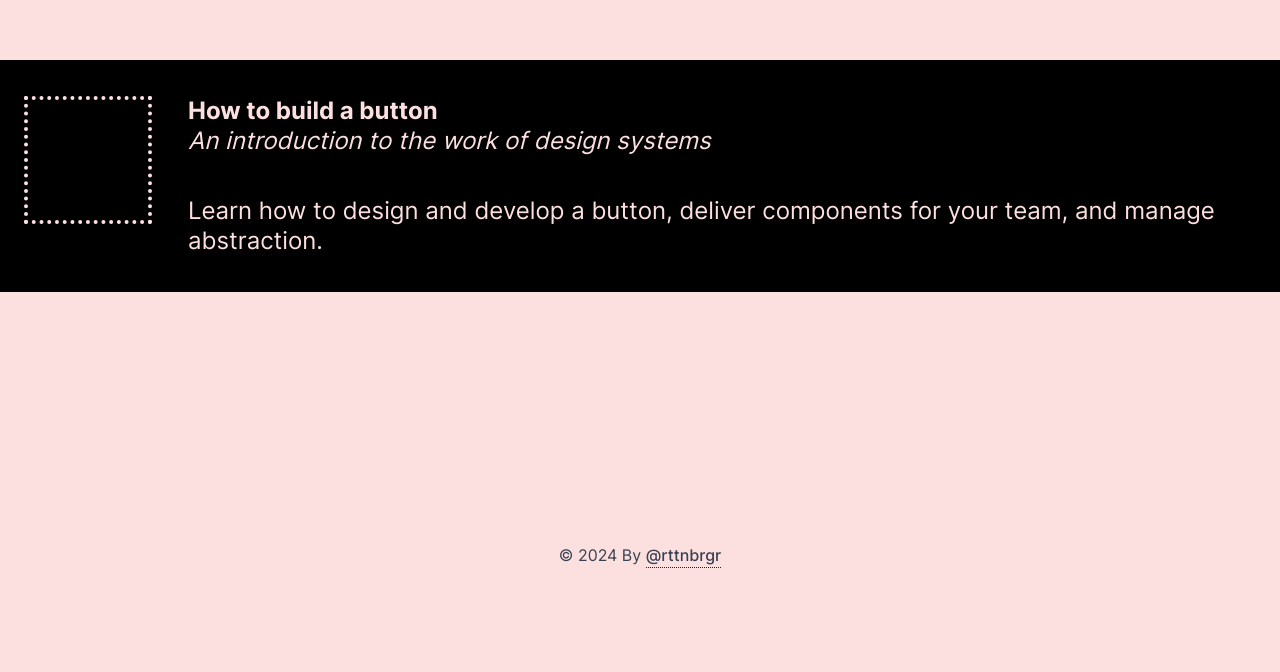
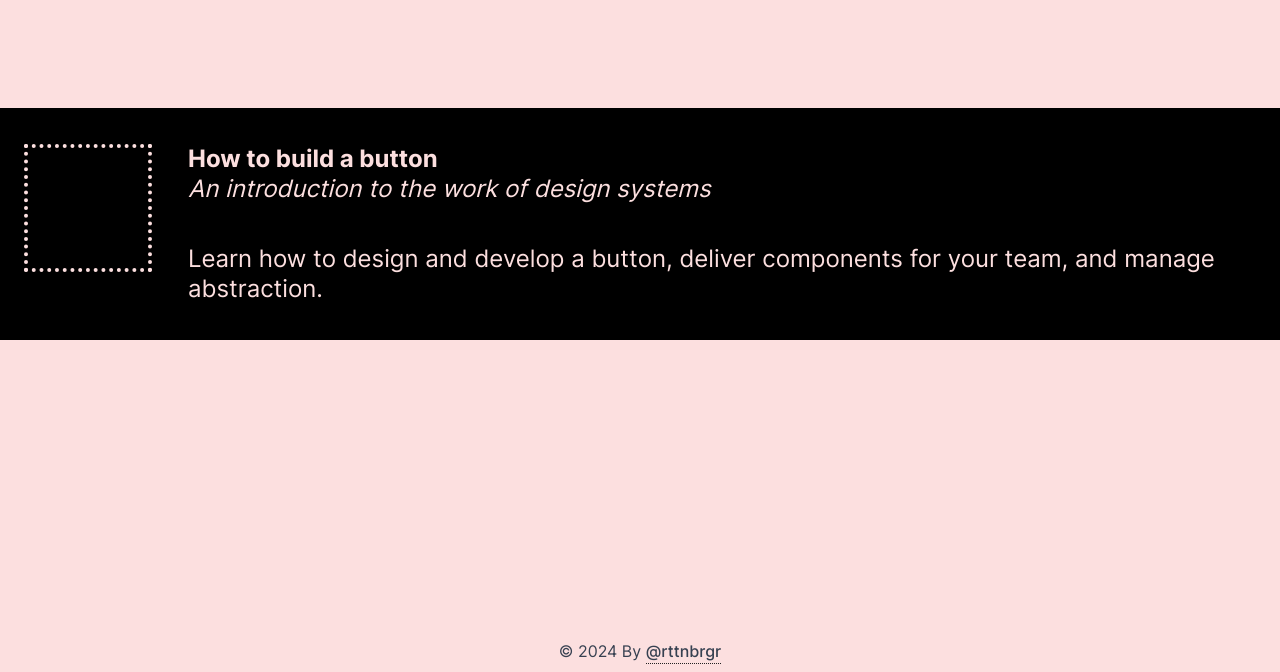
Before and after one commit to rttnbrgr/htmab-landing-page, a Next.js app: page / in a window 1280 px wide. Shown: the part 224-896 px from the top of the page. Before the commit the page ends 800 px from the top, so only its background shows below. Built offline with nearby package versions, Linux system fonts and the light colour scheme.

Commit message:
feat: extract black box

```diff
--- a/src/app/page.tsx
+++ b/src/app/page.tsx
@@ -4,6 +4,7 @@ import Head from 'next/head';
 import * as React from 'react';
 import '@/lib/env';
 
+import { BlackBox } from '@/components/black-box';
 import UnderlineLink from '@/components/links/UnderlineLink';
 
 /**
@@ -27,26 +28,7 @@ export default function HomePage() {
            * Black Box
            * Clamp here instead of on text line lengths for mobile
            */}
-          <div className='bg-fg text-bg px-6 py-9 flex flex-col gap-9 max-w-[456px] sm:flex-row sm:items-start sm:max-w-[9000px] sm:bg-green-300 md:bg-slate-300 lg:bg-black'>
-            {/* Magic box */}
-            <div className='border-4 border-dotted border-bg  aspect-square min-w-12 max-w-[128px] w-[20vw]' />
-            {/* Text */}
-            <div className='flex flex-col gap-10 items-start text-left max-w-[460px] sm:max-w-[90000px]'>
-              <div className='flex flex-col gap-0 items-start '>
-                <h2 className='text-2xl font-bold leading-tight'>
-                  How to build a button
-                </h2>
-                <p className='text-2xl font-normal italic leading-tight '>
-                  An introduction to the work of design systems
-                </p>
-              </div>
-
-              <p className='text-2xl font-normal leading-tight'>
-                Learn how to design and develop a button, deliver components for
-                your team, and manage abstraction.
-              </p>
-            </div>
-          </div>
+          <BlackBox />
 
           {/* You should write this */}
           {/*
--- /dev/null
+++ b/src/components/black-box.tsx
@@ -0,0 +1,34 @@
+'use client';
+
+import * as React from 'react';
+
+export const BlackBox = () => {
+  return (
+    <div className='layout relative flex min-h-screen flex-col items-center justify-center py-12 text-center'>
+      {/*
+       * Black Box
+       * Clamp here instead of on text line lengths for mobile
+       */}
+      <div className='bg-fg text-bg px-6 py-9 flex flex-col gap-9 max-w-[456px] sm:flex-row sm:items-start sm:max-w-[9000px] sm:bg-green-300 md:bg-slate-300 lg:bg-black'>
+        {/* Magic box */}
+        <div className='border-4 border-dotted border-bg  aspect-square min-w-12 max-w-[128px] w-[20vw]' />
+        {/* Text */}
+        <div className='flex flex-col gap-10 items-start text-left max-w-[460px] sm:max-w-[90000px]'>
+          <div className='flex flex-col gap-0 items-start '>
+            <h2 className='text-2xl font-bold leading-tight'>
+              How to build a button
+            </h2>
+            <p className='text-2xl font-normal italic leading-tight '>
+              An introduction to the work of design systems
+            </p>
+          </div>
+
+          <p className='text-2xl font-normal leading-tight'>
+            Learn how to design and develop a button, deliver components for
+            your team, and manage abstraction.
+          </p>
+        </div>
+      </div>
+    </div>
+  );
+};
```
